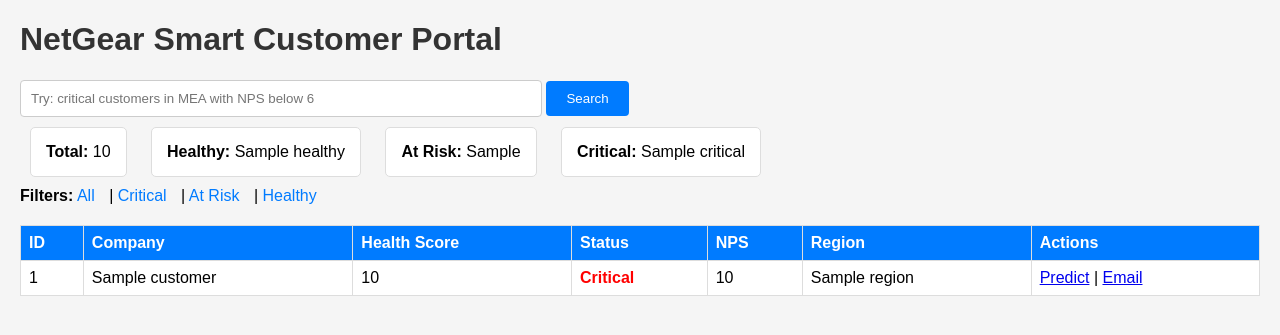
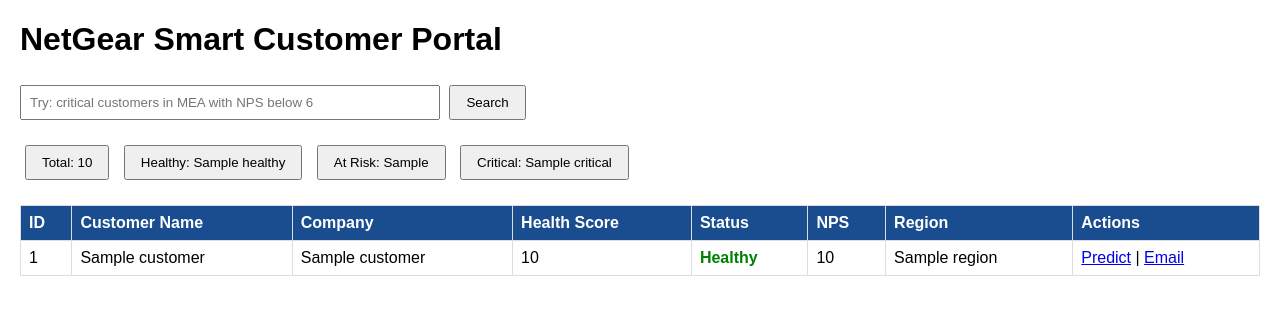
Before and after one commit to honalu/H2H-FLATLINE-Smart-Customer-Management-Portal-with-AI-Driven-Insights, a Flask app: template templates/index.html in a window 1280 px wide. Shown: the top 335 px of the page. Run offline with Flask 3, Linux system fonts and the light colour scheme; the template is opened without the code that fills it: most values are stand-ins (such as "Sample title", 1, 10 or a date in 2020).

Commit message:
HACK2HIRE Complete:All 6 features + customer names + NLQ search

```diff
--- a/app.py
+++ b/app.py
@@ -1,166 +1,159 @@
 from flask import Flask, render_template, request, jsonify
 import sqlite3
+import random
 
 app = Flask(__name__)
 
-def get_db_connection():
-    conn = sqlite3.connect('customers.db')
-    conn.row_factory = sqlite3.Row
+def get_db():
+    conn = sqlite3.connect('database.db')
+    conn.row_factory = sqlite3.Row # This makes customer['customer_name'] work
     return conn
 
-# Requirement #3 + #4: Homepage Dashboard with NLQ + Health Scores
 @app.route('/')
 def index():
-    conn = get_db_connection()
-    customers = conn.execute('SELECT * FROM customers').fetchall()
+    conn = get_db()
+    customers = conn.execute("SELECT * FROM customers").fetchall()
+
+    # Add status based on health_score for display
+    customer_list = []
+    total = healthy = at_risk = critical = 0
+
+    for row in customers:
+        customer = dict(row)
+        total += 1
+        if customer['health_score'] >= 70:
+            customer['status'] = 'Healthy'
+            healthy += 1
+        elif customer['health_score'] >= 40:
+            customer['status'] = 'At Risk'
+            at_risk += 1
+        else:
+            customer['status'] = 'Critical'
+            critical += 1
+        customer_list.append(customer)
+
     conn.close()
-
-    # Requirement #4: Calculate health breakdown for dashboard cards
-    total = len(customers)
-    healthy = sum(1 for c in customers if c['health_score'] >= 70)
-    at_risk = sum(1 for c in customers if 40 <= c['health_score'] < 70)
-    critical = sum(1 for c in customers if c['health_score'] < 40)
-
     return render_template('index.html',
-                           customers=customers,
+                           customers=customer_list,
                            total=total,
                            healthy=healthy,
                            at_risk=at_risk,
                            critical=critical)
 
-# Requirement #2: Web portal with filters + Requirement #3: NLQ
-@app.route('/customers')
-def customers():
-    conn = get_db_connection()
-    query = request.args.get('query', '').lower()
-    health_filter = request.args.get('health', '')
+@app.route('/search')
+def search():
+    query = request.args.get('q', '').lower()
+    conn = get_db()
 
-    sql = 'SELECT * FROM customers WHERE 1=1'
+    # Basic NLQ: parse "critical customers in MEA"
+    sql = "SELECT * FROM customers WHERE 1=1"
     params = []
 
-    # Requirement #2: Health filter buttons
-    if health_filter:
-        if health_filter == 'critical':
-            sql += ' AND health_score < 40'
-        elif health_filter == 'at_risk':
-            sql += ' AND health_score >= 40 AND health_score < 70'
-        elif health_filter == 'healthy':
-            sql += ' AND health_score >= 70'
+    if 'critical' in query:
+        sql += " AND health_score < 40"
+    elif 'at risk' in query:
+        sql += " AND health_score >= 40 AND health_score < 70"
+    elif 'healthy' in query:
+        sql += " AND health_score >= 70"
 
-    # Requirement #3: Simple Natural Language Query parsing
-    if query:
-        if 'critical' in query:
-            sql += ' AND health_score < 40'
-        if 'at risk' in query or 'at_risk' in query:
-            sql += ' AND health_score >= 40 AND health_score < 70'
-        if 'healthy' in query:
-            sql += ' AND health_score >= 70'
-        if 'mea' in query:
-            sql += " AND region = 'MEA'"
-        if 'amer' in query:
-            sql += " AND region = 'AMER'"
-        if 'emea' in query:
-            sql += " AND region = 'EMEA'"
-        if 'apac' in query:
-            sql += " AND region = 'APAC'"
-        if 'latam' in query:
-            sql += " AND region = 'LATAM'"
-        if 'north america' in query:
-            sql += " AND region = 'North America'"
-        if 'asia pacific' in query:
-            sql += " AND region = 'Asia Pacific'"
-        if 'nps below 6' in query or 'nps < 6' in query:
-            sql += " AND nps_score < 6"
-        if 'nps below 7' in query or 'nps < 7' in query:
-            sql += " AND nps_score < 7"
+    if 'mea' in query:
+        sql += " AND region =?"
+        params.append('MEA')
+    elif 'latam' in query:
+        sql += " AND region =?"
+        params.append('LATAM')
+    elif 'north america' in query:
+        sql += " AND region =?"
+        params.append('North America')
+    elif 'asia' in query:
+        sql += " AND region =?"
+        params.append('Asia Pacific')
+    elif 'europe' in query:
+        sql += " AND region =?"
+        params.append('Europe')
+
+    if 'nps below' in query:
+        try:
+            nps_val = int(query.split('nps below')[1].strip().split()[0])
+            sql += " AND nps_score <?"
+            params.append(nps_val)
+        except:
+            pass
 
     customers = conn.execute(sql, params).fetchall()
+    customer_list = [dict(row) for row in customers]
+    conn.close()
+    return jsonify(customer_list)
 
-    # Recalculate cards for filtered view
-    total = len(customers)
-    healthy = sum(1 for c in customers if c['health_score'] >= 70)
-    at_risk = sum(1 for c in customers if 40 <= c['health_score'] < 70)
-    critical = sum(1 for c in customers if c['health_score'] < 40)
+@app.route('/filter/<status>')
+def filter_status(status):
+    conn = get_db()
+    if status == 'Critical':
+        customers = conn.execute("SELECT * FROM customers WHERE health_score < 40").fetchall()
+    elif status == 'At Risk':
+        customers = conn.execute("SELECT * FROM customers WHERE health_score >= 40 AND health_score < 70").fetchall()
+    elif status == 'Healthy':
+        customers = conn.execute("SELECT * FROM customers WHERE health_score >= 70").fetchall()
+    else: # All
+        customers = conn.execute("SELECT * FROM customers").fetchall()
+
+    customer_list = [dict(row) for row in customers]
     conn.close()
+    return jsonify(customer_list)
 
-    return render_template('index.html',
-                           customers=customers,
-                           total=total,
-                           healthy=healthy,
-                           at_risk=at_risk,
-                           critical=critical)
-
-# Requirement #5: Churn Prediction API
 @app.route('/predict/<int:customer_id>')
-def predict_churn(customer_id):
-    conn = get_db_connection()
-    customer = conn.execute('SELECT * FROM customers WHERE id = ?', (customer_id,)).fetchone()
+def predict(customer_id):
+    conn = get_db()
+    customer = conn.execute("SELECT * FROM customers WHERE id =?", (customer_id,)).fetchone()
     conn.close()
 
     if not customer:
-        return jsonify({"error": "Customer not found"}), 404
+        return jsonify({"error": "Customer not found"})
 
-    # Simple rule-based churn risk
-    score = customer['health_score']
-    nps = customer['nps_score'] or 0
-
-    if score < 40 or nps < 4:
-        risk = "High"
-        reason = "Low health score and/or NPS indicates churn risk"
-    elif score < 70 or nps < 7:
-        risk = "Medium"
-        reason = "Moderate health/NPS — monitor closely"
-    else:
-        risk = "Low"
-        reason = "Healthy account with good engagement"
+    # Simple churn logic: lower health + lower nps = higher risk
+    churn_risk = 100 - customer['health_score'] + (10 - customer['nps_score']) * 2
+    churn_risk = max(0, min(100, churn_risk)) # Clamp 0-100
 
     return jsonify({
-        "customer_id": customer_id,
-        "company": customer['company_name'],
-        "health_score": score,
-        "nps": nps,
-        "churn_risk": risk,
-        "reason": reason
+        "customer_name": customer['customer_name'],
+        "company_name": customer['company_name'],
+        "churn_risk": f"{churn_risk}%"
     })
 
-# Requirement #6: Email Summary Agent
 @app.route('/email/<int:customer_id>')
-def generate_email(customer_id):
-    conn = get_db_connection()
-    customer = conn.execute('SELECT * FROM customers WHERE id = ?', (customer_id,)).fetchone()
+def email(customer_id):
+    conn = get_db()
+    customer = conn.execute("SELECT * FROM customers WHERE id =?", (customer_id,)).fetchone()
     conn.close()
 
     if not customer:
-        return "Customer not found", 404
+        return jsonify({"error": "Customer not found"})
 
-    company = customer['company_name']
-    health = customer['health_score']
-    nps = customer['nps_score'] or 0
-    status = 'Critical' if health < 40 else 'At Risk' if health < 70 else 'Healthy'
+    # Determine status
+    if customer['health_score'] >= 70:
+        status = 'Healthy'
+    elif customer['health_score'] >= 40:
+        status = 'At Risk'
+    else:
+        status = 'Critical'
 
-    email = f"""Subject: Weekly Account Review - {company}
+    email_draft = f"""Subject: Customer Health Update - {customer['company_name']}
 
 Hi Team,
 
-Here's the weekly summary for {company}:
+Customer: {customer['customer_name']}
+Company: {customer['company_name']}
+Region: {customer['region']}
+Plan: {customer['plan_tier']}
+Health Score: {customer['health_score']}/100 - {status}
+NPS: {customer['nps_score']}/10
 
-**Account Health:** {status}
-- Health Score: {health}/100
-- NPS Score: {nps}/10
-- Region: {customer['region']}
+Recommended Action: {'Schedule check-in call' if status!= 'Healthy' else 'Maintain engagement'}
 
-**Key Observations:**
-"""
-    if health < 40:
-        email += "- Account is in critical state. Immediate outreach recommended.\n- Review open tickets and contract renewal date.\n"
-    elif health < 70:
-        email += "- Account shows at-risk signals. Proactive engagement needed.\n- Check recent support interactions and usage trends.\n"
-    else:
-        email += "- Account is healthy. Continue regular check-ins.\n- Potential upsell opportunity.\n"
+Best,
+Customer Success Team"""
 
-    email += f"\n**Next Steps:**\n- CSM to schedule review call\n- Share QBR deck with stakeholders\n\nBest,\nNetGear Smart Portal"
-
-    return email, 200, {'Content-Type': 'text/plain; charset=utf-8'}
+    return jsonify({"email": email_draft})
 
 if __name__ == '__main__':
     app.run(debug=True)
--- a/templates/index.html
+++ b/templates/index.html
@@ -1,53 +1,42 @@
 <!DOCTYPE html>
 <html>
 <head>
-    <title>NetGear Smart Portal</title>
+    <title>NetGear Smart Customer Portal</title>
     <style>
-        body { font-family: Arial; margin: 20px; background: #f5f5f5; }
-        h1 { color: #333; }
-        .card { border: 1px solid #ddd; padding: 15px; margin: 10px; display: inline-block; background: white; border-radius: 5px; }
-        table { border-collapse: collapse; width: 100%; margin-top: 20px; background: white; }
+        body { font-family: Arial, sans-serif; margin: 20px; }
+        table { width: 100%; border-collapse: collapse; margin-top: 20px; }
         th, td { border: 1px solid #ddd; padding: 8px; text-align: left; }
-        th { background: #007bff; color: white; }
-        .critical { color: red; font-weight: bold; }
-        .at_risk { color: orange; font-weight: bold; }
-        .healthy { color: green; font-weight: bold; }
-        input[type=text] { width: 500px; padding: 10px; border: 1px solid #ccc; border-radius: 4px; }
-        button { padding: 10px 20px; background: #007bff; color: white; border: none; border-radius: 4px; cursor: pointer; }
-        .filters a { margin-right: 10px; text-decoration: none; color: #007bff; }
-        .filters a:hover { text-decoration: underline; }
+        th { background-color: #1a4d8f; color: white; }
+        .Critical { color: red; font-weight: bold; }
+        .AtRisk { color: orange; font-weight: bold; }
+        .Healthy { color: green; font-weight: bold; }
+        button { margin: 5px; padding: 8px 15px; cursor: pointer; }
+        input { padding: 8px; width: 400px; }
     </style>
 </head>
 <body>
     <h1>NetGear Smart Customer Portal</h1>
 
-    <!-- Requirement #3: Natural Language Query -->
-    <form method="GET" action="/customers">
-        <input type="text" name="query" placeholder="Try: critical customers in MEA with NPS below 6" value="{{ request.args.get('query', '') }}">
+    <!-- Search Bar -->
+    <form id="searchForm">
+        <input type="text" id="searchInput" placeholder="Try: critical customers in MEA with NPS below 6">
         <button type="submit">Search</button>
     </form>
 
-    <!-- Requirement #4: Dashboard cards -->
-    <div>
-        <div class="card"><strong>Total:</strong> {{ total }}</div>
-        <div class="card"><strong>Healthy:</strong> {{ healthy }}</div>
-        <div class="card"><strong>At Risk:</strong> {{ at_risk }}</div>
-        <div class="card"><strong>Critical:</strong> {{ critical }}</div>
-    </div>
-
-    <!-- Requirement #2: Filter buttons -->
-    <div class="filters">
-        <strong>Filters:</strong>
-        <a href="/customers">All</a> |
-        <a href="/customers?health=critical">Critical</a> |
-        <a href="/customers?health=at_risk">At Risk</a> |
-        <a href="/customers?health=healthy">Healthy</a>
+    <!-- Stats Counts -->
+    <div style="margin: 15px 0;">
+        <button onclick="filterBy('All')">Total: {{ total }}</button>
+        <button onclick="filterBy('Healthy')">Healthy: {{ healthy }}</button>
+        <button onclick="filterBy('At Risk')">At Risk: {{ at_risk }}</button>
+        <button onclick="filterBy('Critical')">Critical: {{ critical }}</button>
     </div>
 
     <!-- Customer Table -->
-    <table>
+    <table id="customerTable">
+        <thead>
             <tr>
                 <th>ID</th>
+                <th>Customer Name</th>
                 <th>Company</th>
                 <th>Health Score</th>
                 <th>Status</th>
@@ -55,22 +44,83 @@
                 <th>Region</th>
                 <th>Actions</th>
             </tr>
+        </thead>
+        <tbody>
             {% for customer in customers %}
             <tr>
                 <td>{{ customer.id }}</td>
+                <td>{{ customer.customer_name }}</td>
                 <td>{{ customer.company_name }}</td>
                 <td>{{ customer.health_score }}</td>
-            <td class="{{ 'critical' if customer.health_score < 40 else 'at_risk' if customer.health_score < 70 else 'healthy' }}">
-                {{ 'Critical' if customer.health_score < 40 else 'At Risk' if customer.health_score < 70 else 'Healthy' }}
-            </td>
+                <td class="{{ customer.status.replace(' ', '') }}">{{ customer.status }}</td>
                 <td>{{ customer.nps_score }}</td>
                 <td>{{ customer.region }}</td>
                 <td>
-                <a href="/predict/{{ customer.id }}">Predict</a> |
-                <a href="/email/{{ customer.id }}">Email</a>
+                    <a href="#" onclick="predict({{ customer.id }}); return false;">Predict</a> |
+                    <a href="#" onclick="email({{ customer.id }}); return false;">Email</a>
                 </td>
             </tr>
             {% endfor %}
+        </tbody>
     </table>
+
+<script>
+function filterBy(status) {
+    fetch('/filter/' + encodeURIComponent(status))
+        .then(function(res) { return res.json(); })
+        .then(function(data) { updateTable(data); });
+}
+
+document.getElementById('searchForm').onsubmit = function(e) {
+    e.preventDefault();
+    var query = document.getElementById('searchInput').value;
+    fetch('/search?q=' + encodeURIComponent(query))
+        .then(function(res) { return res.json(); })
+        .then(function(data) { updateTable(data); });
+};
+
+function updateTable(customers) {
+    var tbody = document.querySelector('#customerTable tbody');
+    tbody.innerHTML = '';
+    customers.forEach(function(c) {
+        var status = 'Critical';
+        if (c.health_score >= 70) {
+            status = 'Healthy';
+        } else if (c.health_score >= 40) {
+            status = 'At Risk';
+        }
+        var statusClass = status.replace(' ', '');
+
+        tbody.innerHTML += '<tr>' +
+            '<td>' + c.id + '</td>' +
+            '<td>' + c.customer_name + '</td>' +
+            '<td>' + c.company_name + '</td>' +
+            '<td>' + c.health_score + '</td>' +
+            '<td class="' + statusClass + '">' + status + '</td>' +
+            '<td>' + c.nps_score + '</td>' +
+            '<td>' + c.region + '</td>' +
+            '<td>' +
+                '<a href="#" onclick="predict(' + c.id + '); return false;">Predict</a> | ' +
+                '<a href="#" onclick="email(' + c.id + '); return false;">Email</a>' +
+            '</td>' +
+        '</tr>';
+    });
+}
+
+function predict(id) {
+    fetch('/predict/' + id)
+        .then(function(res) { return res.json(); })
+        .then(function(data) {
+            alert('Churn Risk for ' + data.customer_name + ' (' + data.company_name + '): ' + data.churn_risk);
+        });
+}
+
+function email(id) {
+    fetch('/email/' + id)
+        .then(function(res) { return res.json(); })
+        .then(function(data) { alert(data.email); });
+}
+</script>
+
 </body>
 </html>
```
Also changed, not shown: generate_data.py (+7 -4 lines). Lines whose indentation alone changed are shown as unchanged.
